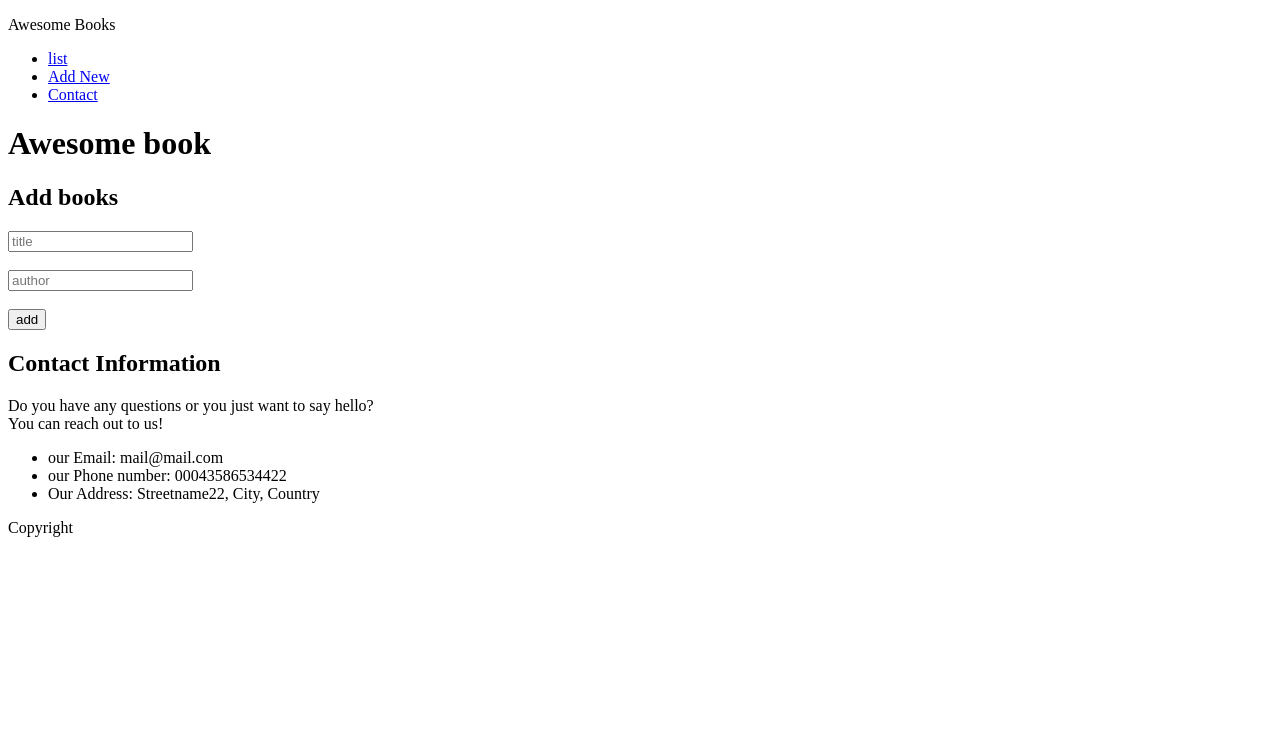
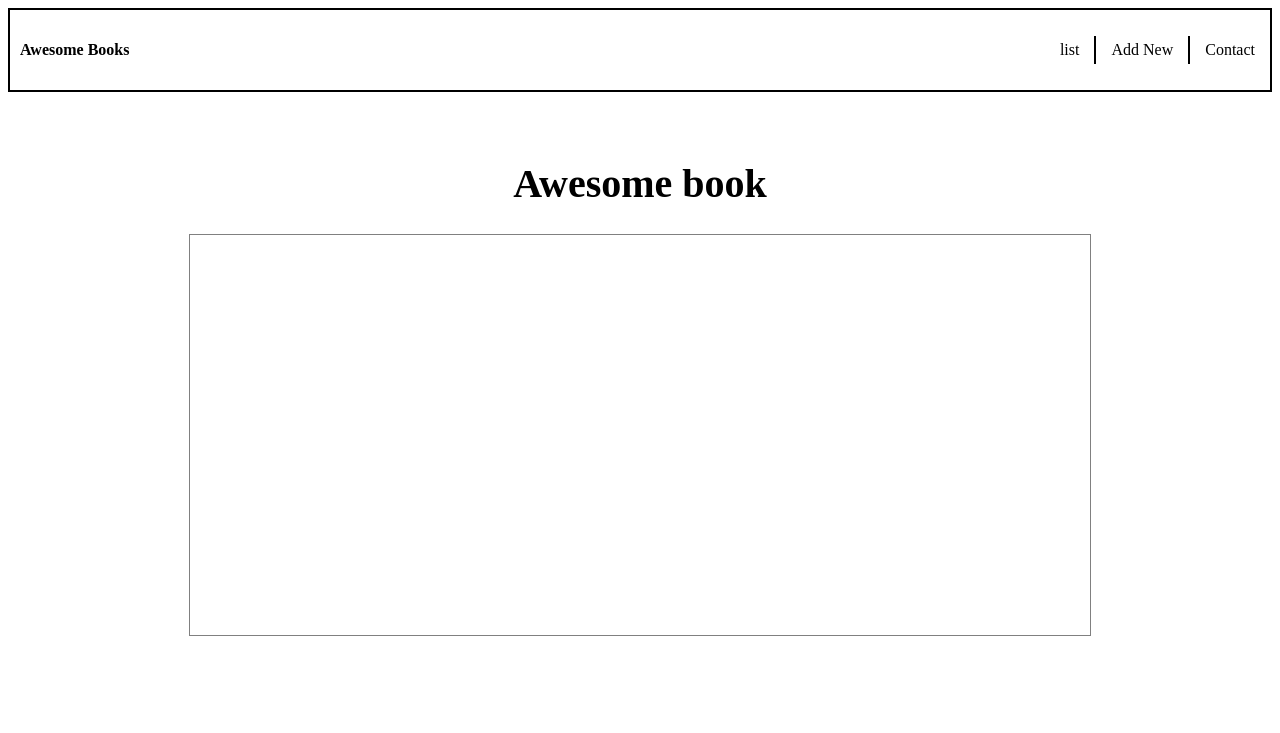
Before and after one commit to tamana-Balkhi/AwesomeBooks, a website: page index.html in a window 1280 px wide. Shown: the top 733 px of the page. Drawn offline with Linux system fonts and the light colour scheme.

Commit message:
add css styles for page content

```diff
--- /dev/null
+++ b/index.css
@@ -0,0 +1,173 @@
+main {
+  text-align: center;
+  padding: 20px;
+}
+
+.navbar {
+  display: flex;
+  justify-content: space-between;
+  align-items: center;
+  border: 2px solid black;
+  padding: 10px 0 10px 10px;
+  margin-bottom: 50px;
+}
+
+.logo {
+  font-size: 16px;
+  font-weight: 600;
+}
+
+.nav-list {
+  list-style: none;
+  display: flex;
+}
+
+.lists {
+  padding: 5px 15px;
+  border-right: 2px solid black;
+}
+
+.lists:last-child {
+  border-right: none;
+}
+
+.link {
+  color: black;
+  text-decoration: none;
+}
+
+header {
+  margin-bottom: 20px;
+  height: 10vh;
+  text-align: center;
+}
+
+.main-title {
+  font-size: 40px;
+}
+
+.current-time {
+  display: flex;
+  justify-content: end;
+  margin-top: 5px;
+}
+
+.books-container {
+  margin: 0 auto;
+  max-width: 900px;
+  margin-bottom: 100px;
+  overflow-y: scroll;
+  height: 50vh;
+  border: 1px grey solid;
+  justify-content: flex-start;
+  display: flex;
+  flex-direction: column;
+}
+
+.books-container > :nth-child(odd) {
+  background-color: lightgray;
+}
+
+.bookdiv {
+  display: flex;
+  justify-content: space-between;
+  align-items: center;
+  padding: 15px;
+  border-bottom: 1px solid gray;
+}
+
+.books-container p {
+  font-weight: 800;
+  font-size: 17px;
+  width: 33%;
+  text-align: left;
+}
+
+.remove {
+  width: 100px;
+  padding: 10px;
+  background-color: rgb(206, 99, 99);
+  color: #fff;
+  border: 1px solid #fff;
+  border-radius: 5px;
+  cursor: pointer;
+}
+
+.addform {
+  width: 40%;
+  margin: 0 auto;
+  padding: 2%;
+ /* display: none;*/
+}
+
+.addform h2 {
+  margin: 10px auto 20px;
+}
+
+input {
+  width: 60%;
+  padding: 8px;
+}
+
+input:hover {
+  border: 1px solid green;
+}
+
+#addBtn {
+  width: 100px;
+  padding: 5px;
+  margin: auto;
+  color: #fff;
+  background: rgb(3, 131, 3);
+  font-size: 14px;
+  font-weight: 500;
+  border: 1px solid gray;
+}
+
+#addBtn:hover {
+  color: rgb(66, 129, 66);
+  background: #fff;
+  border: 1px solid gray;
+}
+
+.contact {
+ /* display: none;*/
+  flex-direction: column;
+  align-items: center;
+}
+
+.contact .title {
+  margin-bottom: 30px;
+}
+
+.contact .para {
+  letter-spacing: 1px;
+  line-height: 20px;
+  margin-bottom: 20px;
+  text-align: center;
+}
+
+.contact .info {
+  margin-bottom: 5px;
+  text-align: center;
+}
+
+
+.footer {
+  margin: auto;
+  border: 2px solid black;
+  display: flex;
+  flex-direction: row;
+  justify-content: space-between;
+  width: 98%;
+  bottom: 10px;
+  position: fixed;
+  left: 0;
+  right: 0;
+  height: 50px;
+}
+
+.footer-p,
+.footer-link {
+  padding: 5px 20px 5px 20px;
+}
--- a/index.html
+++ b/index.html
@@ -5,7 +5,9 @@
   <meta charset="UTF-8">
   <meta name="viewport" content="width=device-width, initial-scale=1.0">
   <meta http-equiv="X-UA-Compatible" content="ie=edge">
-  <title>Document</title>
+  <title>awesome books ES6</title>
+  <link rel="stylesheet" href="index.css">
+
 </head>
 
 <body>
@@ -48,6 +50,7 @@
       </form>
     </section>
 
+
     <section class="contact">
       <h1 class="title">Contact Information</h1>
       <p class="para">
@@ -57,7 +60,7 @@
       <ul>
         <li class="info">our Email: mail@mail.com</li>
         <li class="info">our Phone number: 00043586534422</li>
-        <li>Our Address: Streetname22, City, Country</li>
+        <li class="info">Our Address: Streetname22, City, Country</li>
       </ul>
     </section>
 
@@ -66,6 +69,7 @@
       <p class="footer-links"></p>
     </footer>
   </main>
+
 </body>
 
 </html>
```
